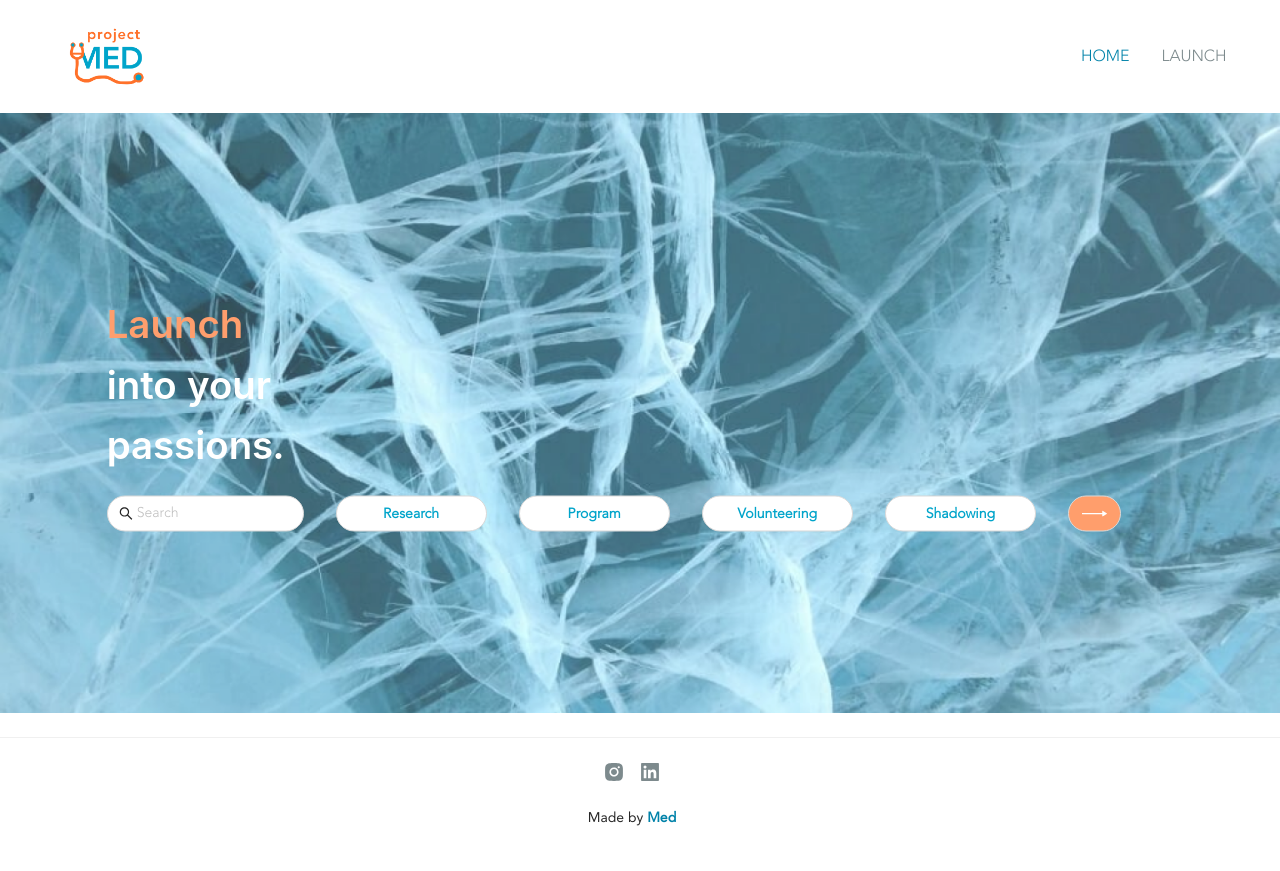
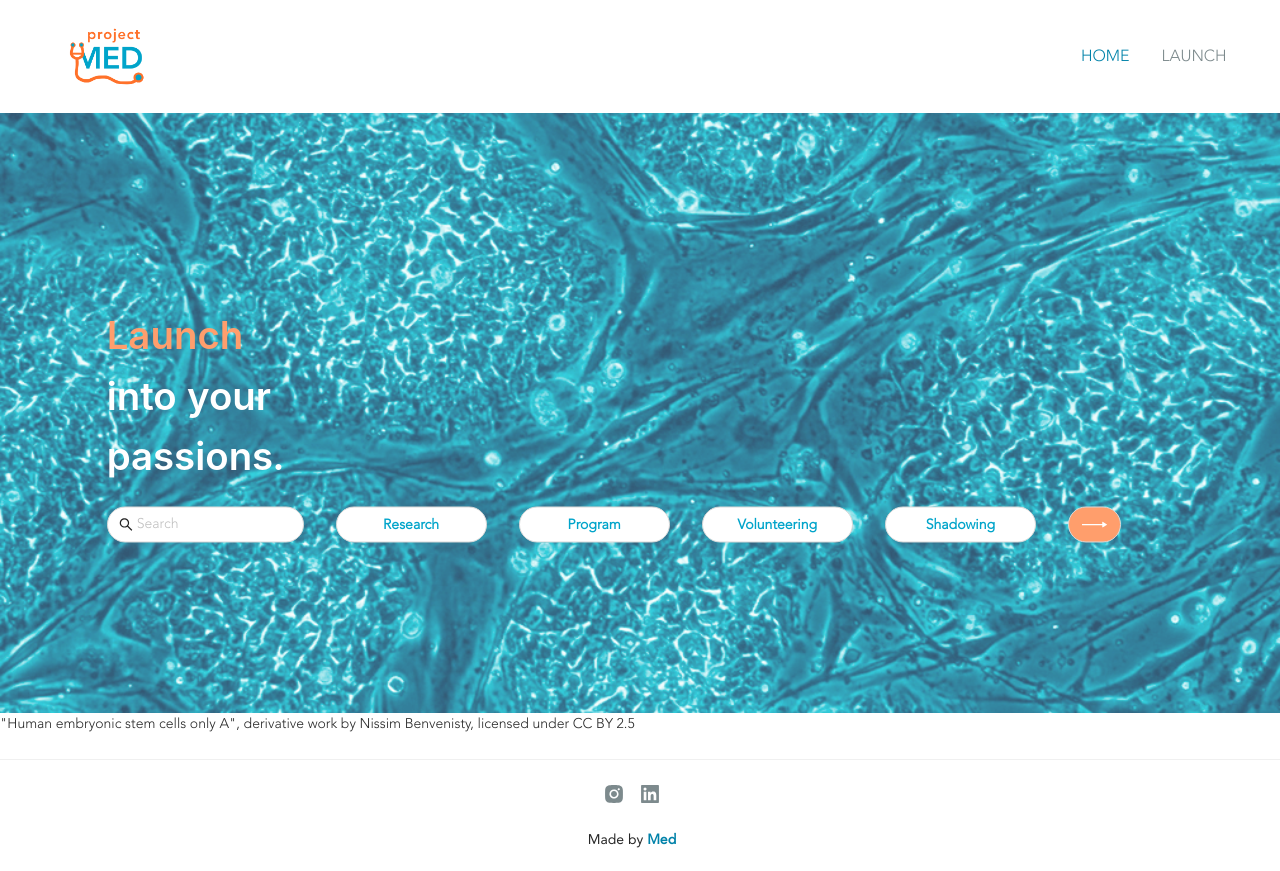
Before and after one commit to project-meded/client, a Next.js app: page / in a window 1280 px wide. Before the commit the page ends 849 px from the top, so only its background shows below. Built offline with nearby package versions, Linux system fonts and the light colour scheme.

Commit message:
background image and page title
+ image attribution

```diff
--- a/pages/_app.js
+++ b/pages/_app.js
@@ -11,7 +11,7 @@ function MyApp({ Component, pageProps }) {
       <Head>
         <link type="text/css" rel="stylesheet" href="/styles.css" as="style"></link>
 
-        <title>Project Med</title>
+        <title>Project MED</title>
         <link rel="shortcut icon" type="image/x-icon" href="/favicon.png" />
 
       </Head>
--- a/pages/index.js
+++ b/pages/index.js
@@ -49,6 +49,7 @@ const Index = () => {
             opacity: 0.8,
           }}
         />
+        <div style={{ fontFamily: "Avenir-Light" }}>"Human embryonic stem cells only A", derivative work by Nissim Benvenisty, licensed under CC BY 2.5</div>
 
         <div
           style={{
```
Also changed, not shown: public/main.png.
